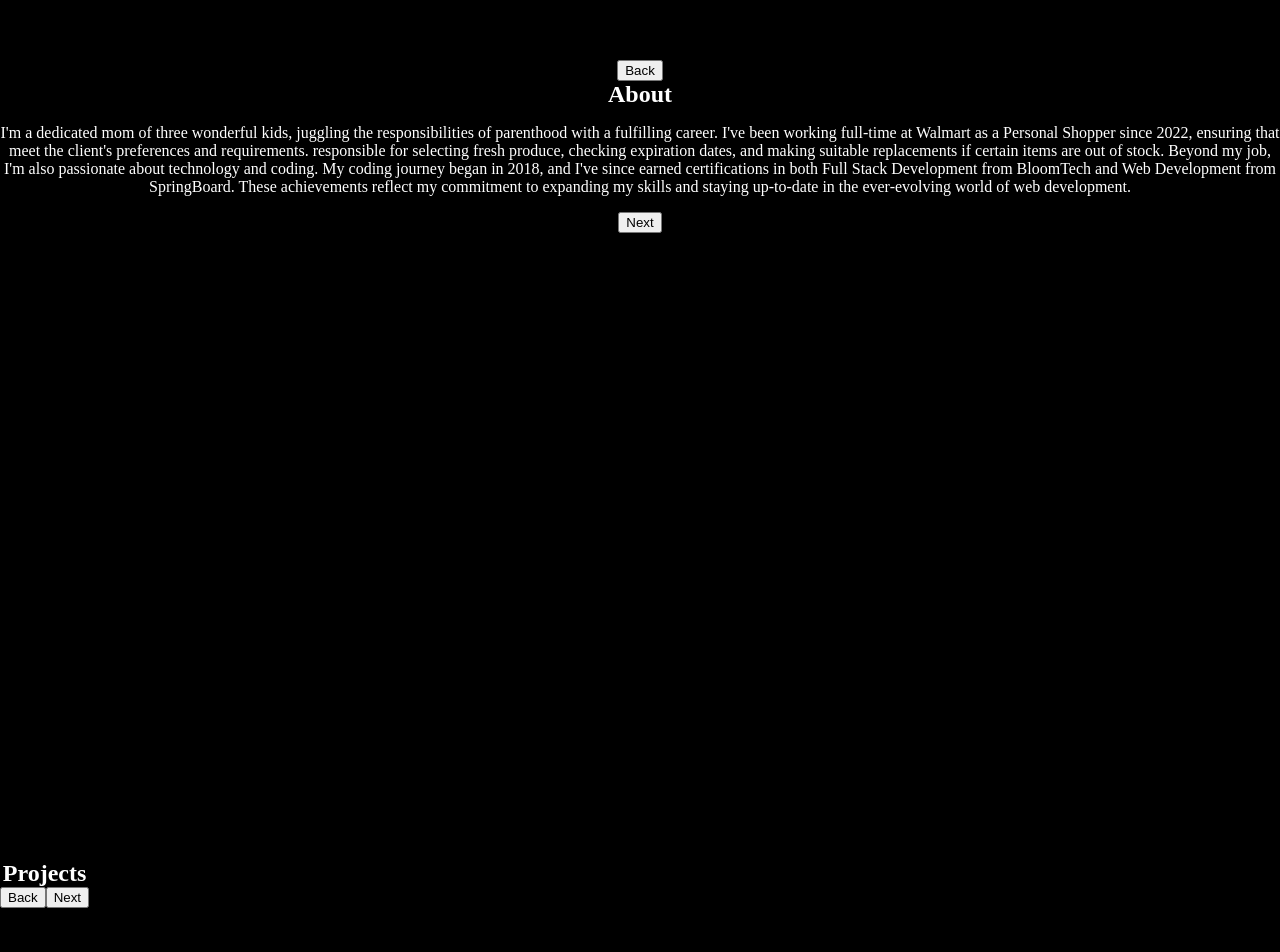
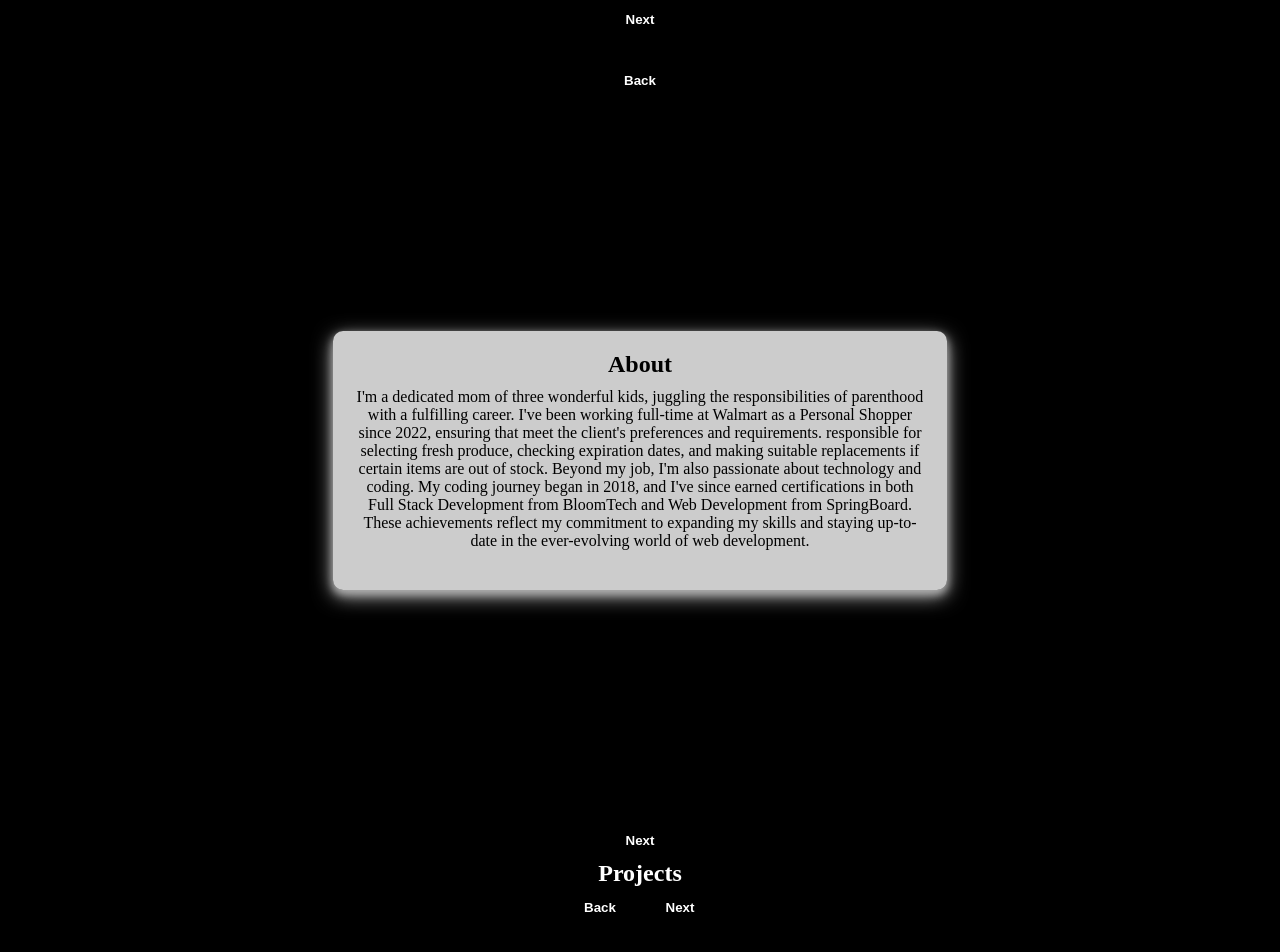
Before and after one commit to Ruwaidah/portfolio-ra, a React (Create React App) app: page / in a window 1280 px wide. Shown: the part 740-1692 px from the top of the page. Built offline with nearby package versions, Linux system fonts and the light colour scheme; a web font is replaced by a local one.

Commit message:
adddiong style

```diff
--- a/src/App.css
+++ b/src/App.css
@@ -6,3 +6,15 @@
 .App button {
   cursor: pointer;
 }
+
+.App .next-back-btn {
+  cursor: pointer;
+  width: 80px;
+  height: 40px;
+  background-color: transparent;
+  color: white;
+  border: none;
+  border-radius: 10px;
+  outline: none;
+  font-weight: bold;
+}
--- a/src/components/AboutMe/About.css
+++ b/src/components/AboutMe/About.css
@@ -1,5 +1,30 @@
 .About {
-    /* background: white; */
-    height: 100vh;
-    width: 100%;
+  height: 100vh;
+  width: 80%;
+  display: flex;
+  flex-direction: column;
+  justify-content: space-between;
+  color: black;
+  align-items: center;
 }
+
+.About div h2 {
+  margin: 20px 0 0 0;
+}
+
+.About div {
+  width: 60%;
+  box-shadow: 0 4px 8px 0 rgb(174, 174, 174), 0 6px 20px 0 rgb(179, 179, 179);
+  border-radius: 10px;
+  background-color: rgba(255, 255, 255, 0.8);
+}
+
+.About div p {
+  text-align: center;
+  margin: 10px 20px 40px;
+}
+
+.About  button {
+
+
+}
--- a/src/components/AboutMe/About.js
+++ b/src/components/AboutMe/About.js
@@ -19,24 +19,26 @@ const About = () => {
       className="About"
       style={{ position: "absolute", top: window.innerHeight }}
     >
-      <button onClick={back}>Back</button>
-
+      <button className="next-back-btn" onClick={back}>Back</button>
+      <div>
         <h2>About</h2>
         <p>
           {" "}
           I'm a dedicated mom of three wonderful kids, juggling the
           responsibilities of parenthood with a fulfilling career. I've been
-        working full-time at Walmart as a Personal Shopper since 2022, ensuring
-        that meet the client's preferences and requirements. responsible for
-        selecting fresh produce, checking expiration dates, and making suitable
-        replacements if certain items are out of stock. Beyond my job, I'm also
-        passionate about technology and coding. My coding journey began in 2018,
-        and I've since earned certifications in both Full Stack Development from
-        BloomTech and Web Development from SpringBoard. These achievements
-        reflect my commitment to expanding my skills and staying up-to-date in
-        the ever-evolving world of web development.
+          working full-time at Walmart as a Personal Shopper since 2022,
+          ensuring that meet the client's preferences and requirements.
+          responsible for selecting fresh produce, checking expiration dates,
+          and making suitable replacements if certain items are out of stock.
+          Beyond my job, I'm also passionate about technology and coding. My
+          coding journey began in 2018, and I've since earned certifications in
+          both Full Stack Development from BloomTech and Web Development from
+          SpringBoard. These achievements reflect my commitment to expanding my
+          skills and staying up-to-date in the ever-evolving world of web
+          development.
         </p>
-      <button onClick={next}>Next</button>
+      </div>{" "}
+      <button className="next-back-btn" onClick={next}>Next</button>
     </div>
   );
 };
--- a/src/components/ContactMe/ContactMe.js
+++ b/src/components/ContactMe/ContactMe.js
@@ -17,8 +17,8 @@ const ContactMe = () => {
   return (
     <div className="ContactMe"  style={{ position: "absolute", top: window.innerHeight*3 }}>
       <h4>Contact Me</h4>
-      <button onClick={back}>Back</button>
-      <button onClick={toTop}>Scroll To Top</button>
+      <button className="next-back-btn" onClick={back}>Back</button>
+      <button className="next-back-btn" onClick={toTop}>Scroll To Top</button>
 
     </div>
   );
--- a/src/components/Projects/Projects.js
+++ b/src/components/Projects/Projects.js
@@ -21,8 +21,12 @@ const Projects = () => {
       style={{ position: "absolute", top: window.innerHeight * 2 }}
     >
       <h2>Projects</h2>
-      <button onClick={back}>Back</button>
-      <button onClick={next}>Next</button>
+      <button className="next-back-btn" onClick={back}>
+        Back
+      </button>
+      <button className="next-back-btn" onClick={next}>
+        Next
+      </button>
     </div>
   );
 };
--- a/src/components/homepage/HomePage.css
+++ b/src/components/homepage/HomePage.css
@@ -2,6 +2,9 @@
   position: relative;
   background-color: black;
   height: 400vh;
+  display: flex;
+  flex-direction: column;
+  align-items: center;
 }
 
 .HomePage .HomePage-div {
@@ -10,7 +13,7 @@
   box-sizing: border-box;
   display: flex;
   flex-direction: column;
-  justify-content: space-around;
+  justify-content: space-between;
   align-items: center;
 }
 
@@ -18,27 +21,8 @@
   width: 200px;
 }
 
-.HomePage .HomePage-div button {
-  /* transition: width 2s, height 2s; */
-  width: 100px;
-  height: 50px;
-  border-radius: 10px;
-  outline: none;
-  border: none;
-  font-weight: bold;
-  color: white;
-  background-color: transparent;
-}
 
-.HomePage .HomePage-div .img-div {
-  width: 500px;
-  height: 200px;
-}
 
-.HomePage .HomePage-div .img-div img {
-  width: 300px;
-  height: 180px;
-}
 
 .HomePage .HomePage-div button:hover {
   width: 50px;
--- a/src/components/homepage/HomePage.js
+++ b/src/components/homepage/HomePage.js
@@ -20,7 +20,9 @@ const HomePage = () => {
         <h3>Full Stack Web Developer</h3>
         <img src={cat} />
         <div className="img-div">
-          <button onClick={nextPage}>Next</button>
+          <button className="next-back-btn" onClick={nextPage}>
+            Next
+          </button>
           {/* <img src={downchevron} /> */}
         </div>
       </div>
```
Lines whose indentation alone changed are shown as unchanged.
